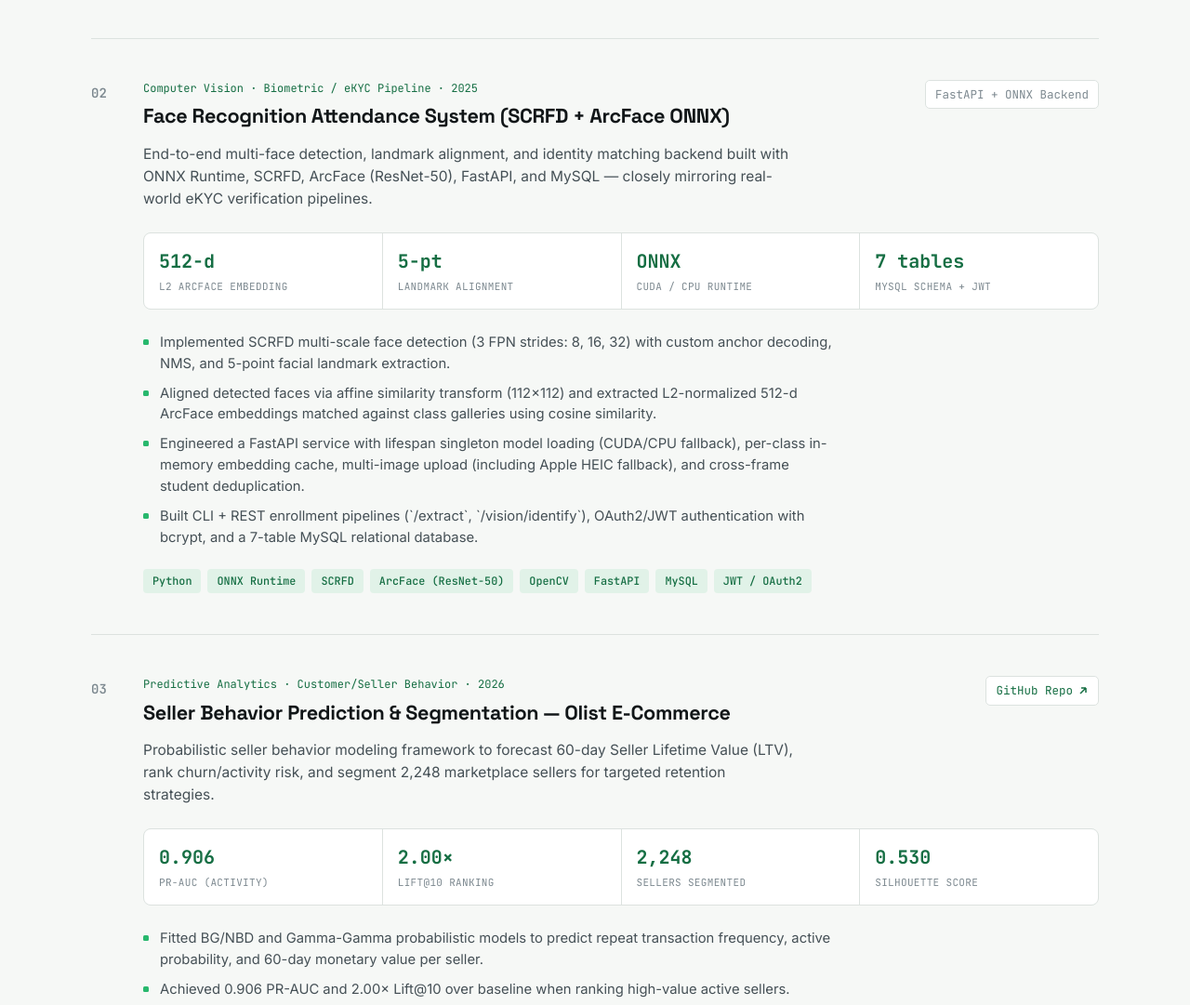
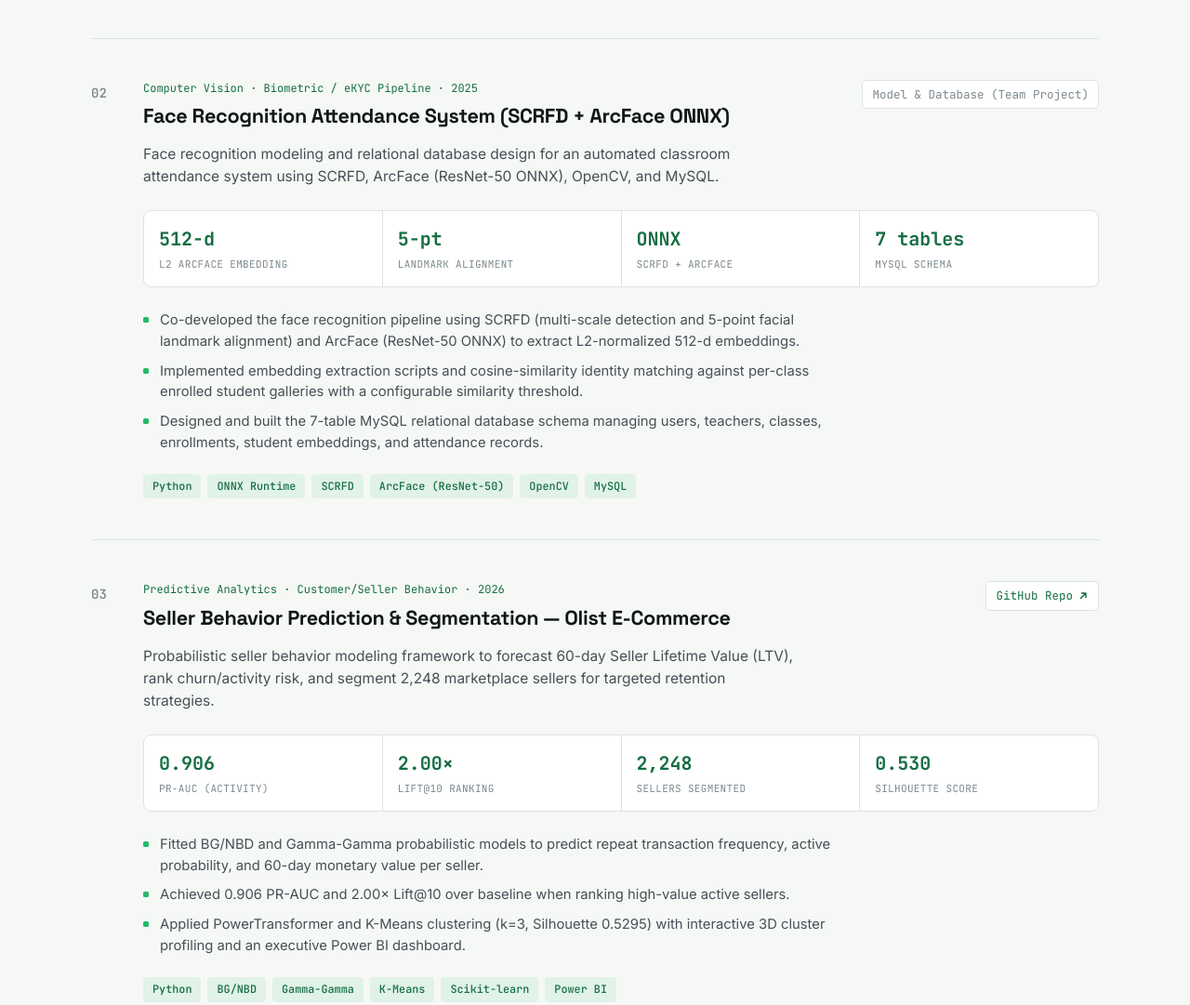
Before and after one commit to dchwy/dchwy.github.io, a plain HTML site: page index.html in a window 1280 px wide. Shown: the part 1535-2616 px from the top of the page at 93% size. Drawn offline with Linux system fonts and the light colour scheme.

Commit message:
chore: align face recognition role to model and database contributions

```diff
--- a/index.html
+++ b/index.html
@@ -181,30 +181,29 @@
           <h3 class="project-title">Face Recognition Attendance System (SCRFD + ArcFace ONNX)</h3>
         </div>
         <div class="project-links">
-          <span class="project-link project-link-static mono">FastAPI + ONNX Backend</span>
+          <span class="project-link project-link-static mono">Model &amp; Database (Team Project)</span>
         </div>
       </div>
       <p class="project-desc" data-i18n="p2_desc">
-        End-to-end multi-face detection, landmark alignment, and identity matching backend built with ONNX Runtime, SCRFD, ArcFace (ResNet-50), FastAPI, and MySQL — closely mirroring real-world eKYC verification pipelines.
+        Face recognition modeling and relational database design for an automated classroom attendance system using SCRFD, ArcFace (ResNet-50 ONNX), OpenCV, and MySQL.
       </p>
 
       <div class="project-stats">
         <div class="stat"><span class="stat-val">512-d</span><span class="stat-label mono">L2 ArcFace Embedding</span></div>
         <div class="stat"><span class="stat-val">5-pt</span><span class="stat-label mono">Landmark Alignment</span></div>
-        <div class="stat"><span class="stat-val">ONNX</span><span class="stat-label mono">CUDA / CPU Runtime</span></div>
-        <div class="stat"><span class="stat-val">7 tables</span><span class="stat-label mono">MySQL Schema + JWT</span></div>
+        <div class="stat"><span class="stat-val">ONNX</span><span class="stat-label mono">SCRFD + ArcFace</span></div>
+        <div class="stat"><span class="stat-val">7 tables</span><span class="stat-label mono">MySQL Schema</span></div>
       </div>
 
       <ul class="project-points">
-        <li data-i18n="p2_b1">Implemented SCRFD multi-scale face detection (3 FPN strides: 8, 16, 32) with custom anchor decoding, NMS, and 5-point facial landmark extraction.</li>
-        <li data-i18n="p2_b2">Aligned detected faces via affine similarity transform (112×112) and extracted L2-normalized 512-d ArcFace embeddings matched against class galleries using cosine similarity.</li>
-        <li data-i18n="p2_b3">Engineered a FastAPI service with lifespan singleton model loading (CUDA/CPU fallback), per-class in-memory embedding cache, multi-image upload (including Apple HEIC fallback), and cross-frame student deduplication.</li>
-        <li data-i18n="p2_b4">Built CLI + REST enrollment pipelines (`/extract`, `/vision/identify`), OAuth2/JWT authentication with bcrypt, and a 7-table MySQL relational database.</li>
+        <li data-i18n="p2_b1">Co-developed the face recognition pipeline using SCRFD (multi-scale detection and 5-point facial landmark alignment) and ArcFace (ResNet-50 ONNX) to extract L2-normalized 512-d embeddings.</li>
+        <li data-i18n="p2_b2">Implemented embedding extraction scripts and cosine-similarity identity matching against per-class enrolled student galleries with a configurable similarity threshold.</li>
+        <li data-i18n="p2_b3">Designed and built the 7-table MySQL relational database schema managing users, teachers, classes, enrollments, student embeddings, and attendance records.</li>
       </ul>
 
       <div class="project-tags">
         <span class="tag">Python</span><span class="tag">ONNX Runtime</span><span class="tag">SCRFD</span><span class="tag">ArcFace (ResNet-50)</span>
-        <span class="tag">OpenCV</span><span class="tag">FastAPI</span><span class="tag">MySQL</span><span class="tag">JWT / OAuth2</span>
+        <span class="tag">OpenCV</span><span class="tag">MySQL</span>
       </div>
     </div>
   </article>
@@ -339,17 +338,16 @@
 
     <div class="skill-card">
       <div class="skill-card-head">
-        <h3 class="skill-cat mono">03 / MLOps &amp; Backend Serving</h3>
-        <span class="skill-badge mono">Production</span>
+        <h3 class="skill-cat mono">03 / MLOps &amp; Pipeline Tools</h3>
+        <span class="skill-badge mono">Workflow</span>
       </div>
-      <p class="skill-summary">RESTful model serving, reproducible data/model pipelines, experiment tracking, and containerized deployment.</p>
+      <p class="skill-summary">Reproducible data/model pipelines, experiment tracking, hyperparameter tuning, and containerized training environments.</p>
       <div class="skill-pills">
-        <span class="pill strong">FastAPI</span>
         <span class="pill strong">Docker</span>
         <span class="pill strong">MLflow</span>
         <span class="pill strong">DVC</span>
         <span class="pill">GitHub Actions</span>
-        <span class="pill">OAuth2 / JWT</span>
+        <span class="pill">Git / uv</span>
       </div>
     </div>
 
--- a/script.js
+++ b/script.js
@@ -35,7 +35,7 @@ const i18n = {
     proj_heading: 'Featured Projects',
     proj_sub: 'End-to-end systems spanning production MLOps, Computer Vision (eKYC face recognition), and probabilistic behavior & time-series modeling.',
     p1_desc: 'End-to-end fraud detection pipeline covering data preprocessing, behavioral feature engineering, SMOTE class balancing, multi-model benchmarking, Optuna tuning, threshold-based inference, and Dockerized MLflow experiment tracking.',
-    p2_desc: 'End-to-end multi-face detection, landmark alignment, and identity matching backend built with ONNX Runtime, SCRFD, ArcFace (ResNet-50), FastAPI, and MySQL — closely mirroring real-world eKYC verification pipelines.',
+    p2_desc: 'Face recognition modeling and relational database design for an automated classroom attendance system using SCRFD, ArcFace (ResNet-50 ONNX), OpenCV, and MySQL.',
     p4_desc: 'Probabilistic seller behavior modeling framework to forecast 60-day Seller Lifetime Value (LTV), rank churn/activity risk, and segment 2,248 marketplace sellers for targeted retention strategies.',
     p5_desc: 'Multi-horizon daily & hourly temperature forecasting system deployed on Hugging Face Spaces, alongside econometric volatility forecasting on Vietnam\'s VN30 equity index (2015–2026).',
     skills_heading: 'Skills & Toolkit',
@@ -58,7 +58,7 @@ const i18n = {
     proj_heading: 'Dự Án Nổi Bật',
     proj_sub: 'Các hệ thống hoàn chỉnh từ MLOps phát hiện gian lận tài chính, Computer Vision (nhận diện khuôn mặt eKYC) đến dự báo hành vi & chuỗi thời gian.',
     p1_desc: 'Hệ thống phát hiện gian lận tài chính: xử lý dữ liệu & đặc trưng hành vi trên pipeline DVC, cân bằng mẫu bằng SMOTE, so sánh đa mô hình, tối ưu tham số bằng Optuna, suy luận theo ngưỡng (threshold-based) và theo dõi quá trình huấn luyện với MLflow + Docker.',
-    p2_desc: 'Hệ thống backend nhận diện khuôn mặt điểm danh lớp học dùng SCRFD + ArcFace (ONNX Runtime), căn chỉnh 5 điểm mốc khuôn mặt, đối sánh vector 512 chiều bằng cosine similarity và quản lý qua FastAPI + MySQL.',
+    p2_desc: 'Tham gia xây dựng mô hình nhận diện khuôn mặt và thiết kế cơ sở dữ liệu cho hệ thống điểm danh lớp học dùng SCRFD, ArcFace (ResNet-50 ONNX), OpenCV và MySQL 7 bảng.',
     p4_desc: 'Mô hình xác suất dự báo hành vi người bán trên sàn TMĐT Olist: ước lượng 60-day LTV bằng BG/NBD & Gamma-Gamma, xếp hạng mức độ hoạt động và phân khúc 2.248 sellers bằng K-Means + Power BI.',
     p5_desc: 'Hệ thống dự báo nhiệt độ đa khung thời gian tại Hà Nội triển khai trực tiếp trên Hugging Face Spaces (XGBoost + Gradio), kết hợp mô hình hóa biến động chỉ số VN30 bằng họ mô hình GARCH (2015–2026).',
     skills_heading: 'Kỹ Năng & Công Cụ',
```
Also changed, not shown: 1 other file.
